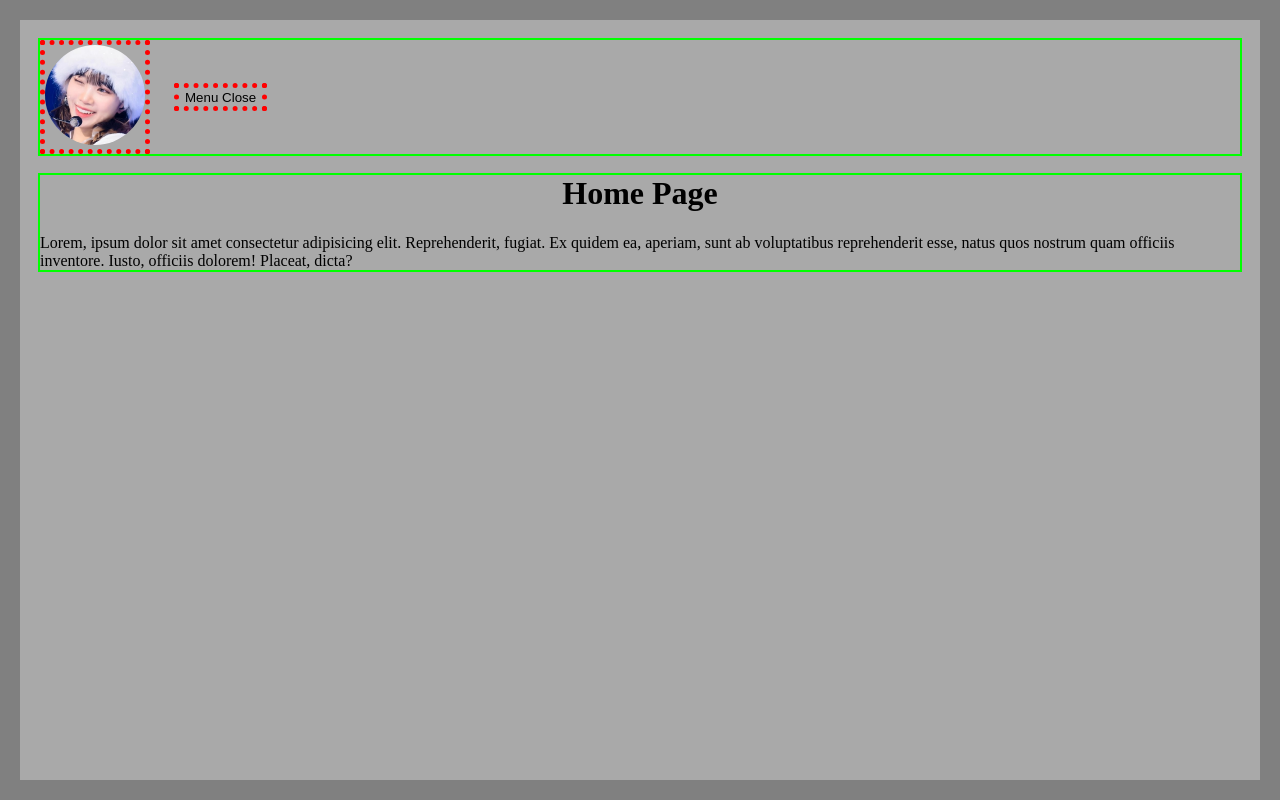
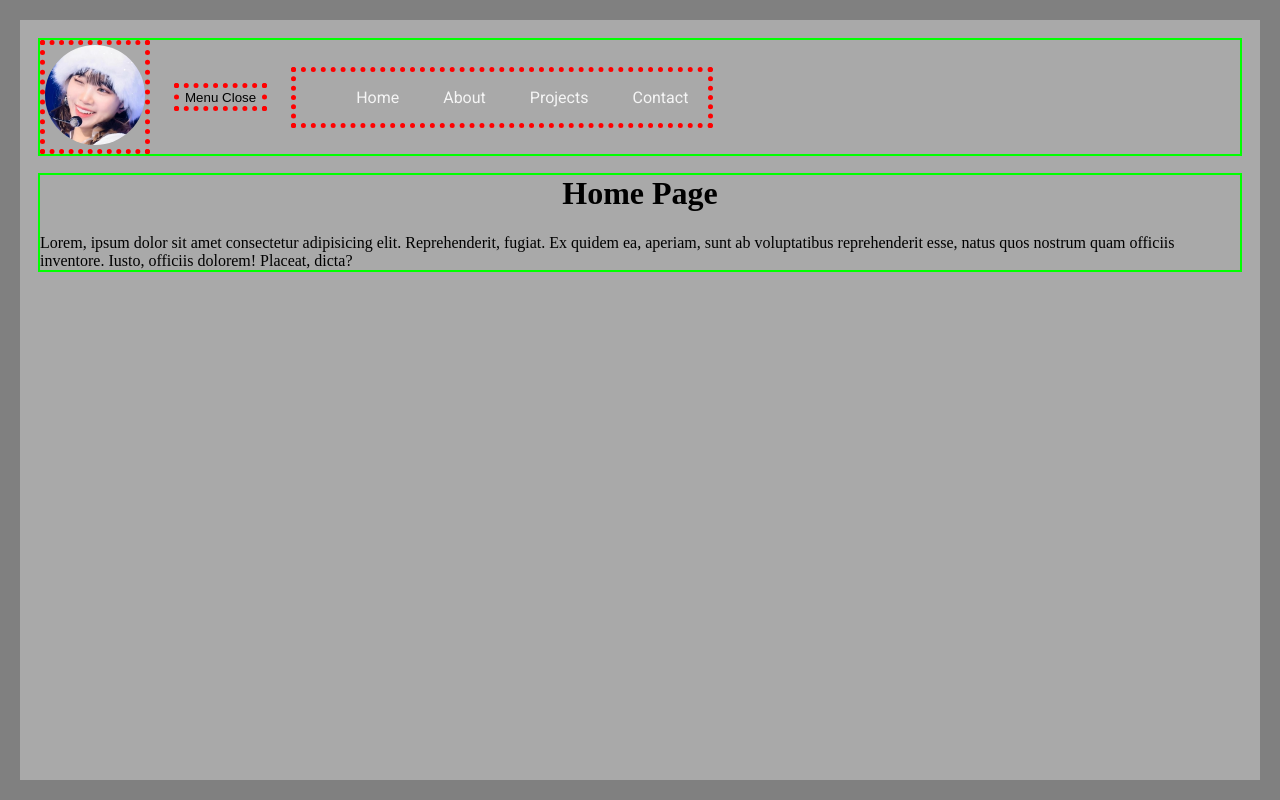
Before and after one commit to shaanprk/Portfolio-Website, a plain HTML site: page index.html in a window 1280 px wide. Drawn offline with nearby package versions, Linux system fonts and the light colour scheme.

Commit message:
navbar return

```diff
--- a/index.html
+++ b/index.html
@@ -27,14 +27,14 @@
                     </button>
                 </div>
 
-                <!-- <nav class="navbar">
+                <nav class="navbar">
                     <ul>
                         <li><a href="index.html">Home</a></li>
                         <li><a href="about.html">About</a></li>
                         <li><a href="projects.html">Projects</a></li>
                         <li><a href="contact.html">Contact</a></li>
                     </ul>
-                </nav> -->
+                </nav>
             </div>
 
             <main>
```
